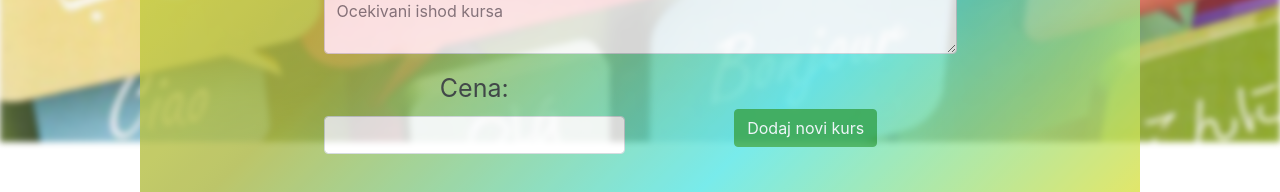
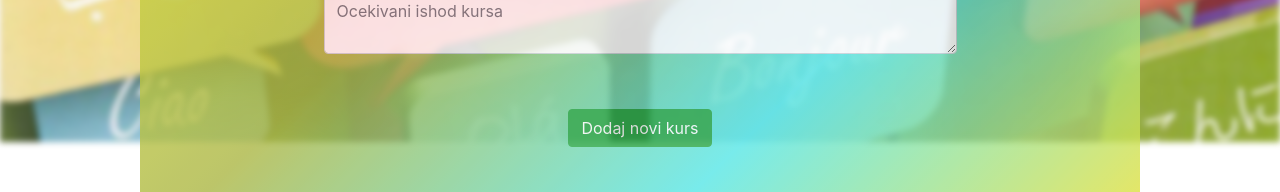
Before and after one commit to mare1998/PRIS-SkTalk, an Angular app in the folder AngularProject/SkTalk/: page /dodaj-kurs in a window 1280 px wide. Shown: the part 658-850 px from the top of the page. Built offline with nearby package versions, Linux system fonts and the light colour scheme; no server answers.

Commit message:
changed add course

```diff
--- a/AngularProject/SkTalk/src/app/components/add-kurs/add-kurs.component.html
+++ b/AngularProject/SkTalk/src/app/components/add-kurs/add-kurs.component.html
@@ -103,12 +103,6 @@
         <div class="row">
           <div class="col-sm">
             <div class="form-group">
-              <label>Cena:</label>
-              <input type="number" class="form-control" value="1" required ngModel name="cena" />
-            </div>
-          </div>
-          <div class="col-sm">
-            <div class="form-group">
               <br />
               <button type="submit" class="btn btn-success">
                 Dodaj novi kurs
--- a/AngularProject/SkTalk/src/app/services/kurs.service.ts
+++ b/AngularProject/SkTalk/src/app/services/kurs.service.ts
@@ -49,7 +49,6 @@ export class KursService {
       .set('ocekivaniIshod', kursForm.value.ocekivaniIshod)
       .set('idKategorije', kursForm.value.idKategorije)
       .set('idPredavaca', kursForm.value.idPredavaca)
-      .set('cena', kursForm.value.cena);
 
     return this.httpClient.post(
       this.BACKEND_BASE + 'administrator/dodajKurs',
```
